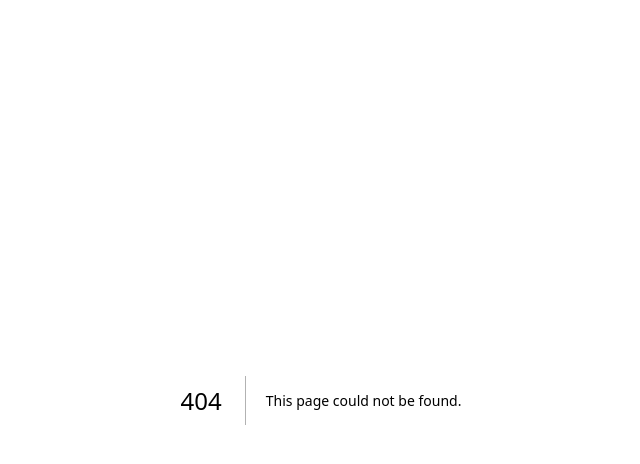
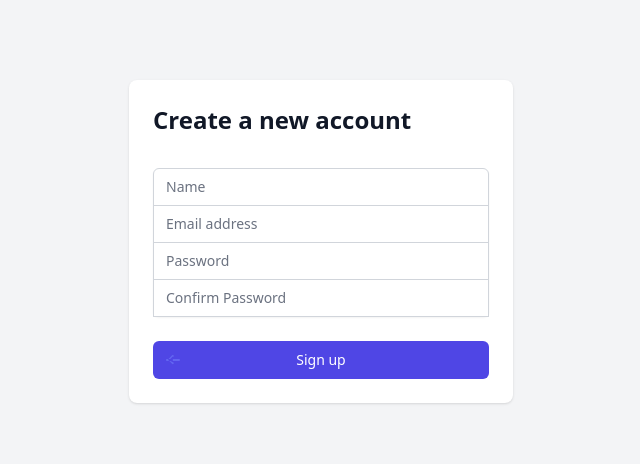
Before and after one commit to Mindo-Joseph/mtnInv, a Next.js app: page /signup in a window 1280 px wide. Before the commit this address had no page. Shown: the top 464 px of the page, without its empty margins (319-959 px from the left). Built offline with nearby package versions, Linux system fonts and the light colour scheme.

Commit message:
allow user to reset their password

```diff
--- /dev/null
+++ b/pages/forgot_password.jsx
@@ -0,0 +1,83 @@
+import React, { useState } from "react";
+import { supabase } from "../lib/supabaseClient.js";
+
+const ForgotPassword = () => {
+  const [email, setEmail] = useState("");
+  const [success, setSuccess] = useState(false);
+  const [error, setError] = useState(null);
+
+  const handleResetPassword = async (e) => {
+    e.preventDefault();
+    const { error } = await supabase.auth.resetPasswordForEmail(email);
+    if (error) {
+      setError(error.message);
+    } else {
+      setSuccess(true);
+    }
+  };
+
+  return (
+    <div className="bg-gray-100 min-h-screen">
+      <div className="max-w-md mx-auto py-20 px-4 sm:px-6 lg:px-8">
+        <div className="bg-white rounded-lg shadow px-5 py-6 sm:px-6">
+          <h2 className="text-2xl font-extrabold text-gray-900">
+            Forgot your password?
+          </h2>
+          {success ? (
+            <p>
+              We have sent a password reset link to your email address. Please
+              check your inbox and follow the instructions to reset your
+              password.
+            </p>
+          ) : (
+            <>
+              <p className="mt-1">
+                Enter your email address and we'll send you a link to reset your
+                password.
+              </p>
+              <form onSubmit={handleResetPassword} className="mt-8 space-y-6">
+                <input type="hidden" name="remember" defaultValue="true" />
+                <div className="rounded-md shadow-sm -space-y-px">
+                  <div>
+                    <label htmlFor="email-address" className="sr-only">
+                      Email address
+                    </label>
+                    <input
+                      id="email-address"
+                      name="email"
+                      type="email"
+                      autoComplete="email"
+                      required
+                      value={email}
+                      onChange={(e) => setEmail(e.target.value)}
+                      className="appearance-none rounded-none relative block w-full px-3 py-2 border border-gray-300 placeholder-gray-500 text-gray-900 rounded-t-md focus:outline-none focus:ring-indigo-500 focus:border-indigo-500 focus:z-10 sm:text-sm"
+                      placeholder="Email address"
+                    />
+                  </div>
+                </div>
+
+                <div className="flex items-center justify-between mt-6">
+                  <div>
+                    {error && (
+                      <p className="text-red-500 text-xs italic">{error}</p>
+                    )}
+                  </div>
+                </div>
+
+                <div>
+                  <button
+                    type="submit"
+                    className="group relative w-full flex justify-center py-2 px-4 border border-transparent text-sm font-medium rounded-md text-white bg-indigo-600 hover:bg-indigo-700 focus:outline-none focus:ring-2 focus:ring-offset-2 focus:ring-indigo-500"
+                  >
+                    Reset Password
+                  </button>
+                </div>
+              </form>
+            </>
+          )}
+        </div>
+      </div>
+    </div>
+  );
+};
+export default ForgotPassword;
--- a/pages/login.jsx
+++ b/pages/login.jsx
@@ -72,7 +72,7 @@ const LoginPage = () => {
 
               <div className="text-sm">
                 <Link
-                  href="/forgot-password"
+                  href="/forgot_password"
                   className="font-medium text-indigo-600 hover:text-indigo-500"
                 >
                   Forgot your password?
--- /dev/null
+++ b/pages/signup.jsx
@@ -0,0 +1,130 @@
+import React, { useState} from "react";
+import Head from "next/head";
+import { useRouter } from "next/router";
+import { supabase } from "../lib/supabaseClient.js";
+
+
+const SignUp = () => {
+  const router = useRouter();
+  const [email, setEmail] = useState("");
+  const [password, setPassword] = useState("");
+
+
+  const handleSubmit = async (e) => {
+    e.preventDefault();
+    const {error} = await supabase.auth.signUp({email, password});
+    if (error) {
+        alert(JSON.stringify(error));
+    } else {
+        router.push('/login')
+    }
+  };
+
+
+
+
+  return (
+    <div className="bg-gray-100 min-h-screen">
+      <Head>
+        <title>Sign up for Inventory Management App</title>
+        <meta name="description" content="Create a new account." />
+        <link rel="icon" href="/favicon.ico" />
+      </Head>
+
+      <div className="max-w-md mx-auto py-20 px-4 sm:px-6 lg:px-8">
+        <div className="bg-white rounded-lg shadow px-5 py-6 sm:px-6">
+          <h2 className="text-2xl font-extrabold text-gray-900">
+            Create a new account
+          </h2>
+          <form className="mt-8 space-y-6" onSubmit={handleSubmit}>
+            <input type="hidden" name="remember" defaultValue="true" />
+            <div className="rounded-md shadow-sm -space-y-px">
+              <div>
+                <label htmlFor="name" className="sr-only">
+                  Name
+                </label>
+                <input
+                  id="name"
+                  name="name"
+                  type="text"
+                  autoComplete="name"
+                  required
+                  className="appearance-none rounded-none relative block w-full px-3 py-2 border border-gray-300 placeholder-gray-500 text-gray-900 rounded-t-md focus:outline-none focus:ring-indigo-500 focus:border-indigo-500 focus:z-10 sm:text-sm"
+                  placeholder="Name"
+                />
+              </div>
+              <div>
+                <label htmlFor="email-address" className="sr-only">
+                  Email address
+                </label>
+                <input
+                  id="email-address"
+                  name="email"
+                  type="email"
+                  autoComplete="email"
+                  required
+                  className="appearance-none rounded-none relative block w-full px-3 py-2 border border-gray-300 placeholder-gray-500 text-gray-900 focus:outline-none focus:ring-indigo-500 focus:border-indigo-500 focus:z-10 sm:text-sm"
+                  placeholder="Email address"
+                  onChange={(event) => setEmail(event.target.value)}
+                />
+              </div>
+              <div>
+                <label htmlFor="password" className="sr-only">
+                  Password
+                </label>
+                <input
+                  id="password"
+                  name="password"
+                  type="password"
+                  autoComplete="new-password"
+                  required
+                  className="appearance-none rounded-none relative block w-full px-3 py-2 border border-gray-300 placeholder-gray-500 text-gray-900 focus:outline-none focus:ring-indigo-500 focus:border-indigo-500 focus:z-10 sm:text-sm"
+                  placeholder="Password"
+                />
+              </div>
+              <div>
+                <label htmlFor="password-confirm" className="sr-only">
+                  Confirm Password
+                </label>
+                <input
+                  id="password-confirm"
+                  name="password-confirm"
+                  type="password"
+                  autoComplete="new-password"
+                  required
+                  className="appearance-none rounded-none relative block w-full px-3 py-2 border border-gray-300 placeholder-gray-500 text-gray-900 focus:outline-none focus:ring-indigo-500 focus:border-indigo-500 focus:z-10 sm:text-sm"
+                  placeholder="Confirm Password"
+                  onChange={(event) => setPassword(event.target.value)}
+                />
+              </div>
+            </div>
+            <div>
+              <button
+                type="submit"
+                className="group relative w-full flex justify-center py-2 px-4 border border-transparent text-sm font-medium rounded-md text-white bg-indigo-600 hover:bg-indigo-700 focus:outline-none focus:ring-2 focus:ring-offset-2 focus:ring-indigo-500"
+              >
+                <span className="absolute left-0 inset-y-0 flex items-center pl-3">
+                  <svg
+                    className="h-5 w-5 text-indigo-500 group-hover:text-indigo-400"
+                    xmlns="http://www.w3.org/2000/svg"
+                    viewBox="0 0 20 20"
+                    fill="currentColor"
+                    aria-hidden="true"
+                  >
+                    <path
+                      fillRule="evenodd"
+                      d="M0 10c0-.552.447-1 .998-1h5.004c.55 0 .998.448.998 1 0 .552-.447 1-.998 1H.998A.995.995 0 010 10zm7.472-3.236a1 1 0 00-1.414-1.414l-3.54 3.54a1 1 0 000 1.414l3.54 3.54a1 1 0 001.414-1.414L4.413 11H13a1 1 0 000-2H4.414l2.058-2.236z"
+                      clipRule="evenodd"
+                    />
+                  </svg>
+                </span>
+                Sign up
+              </button>
+            </div>
+          </form>
+        </div>
+      </div>
+    </div>
+  );
+};
+export default SignUp;
```
